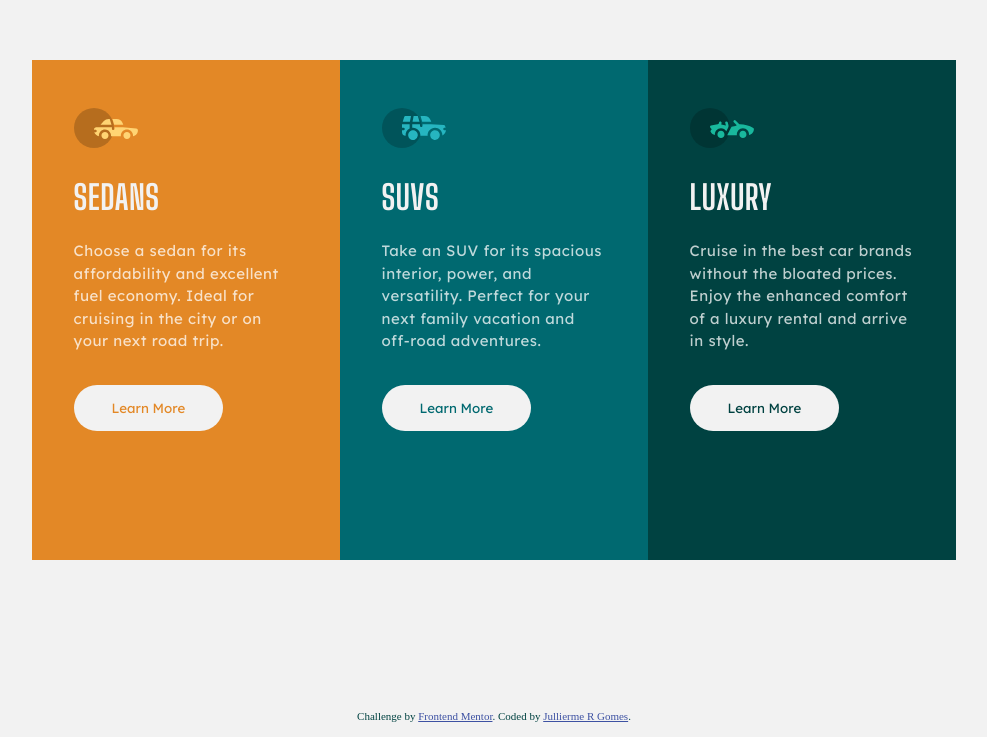
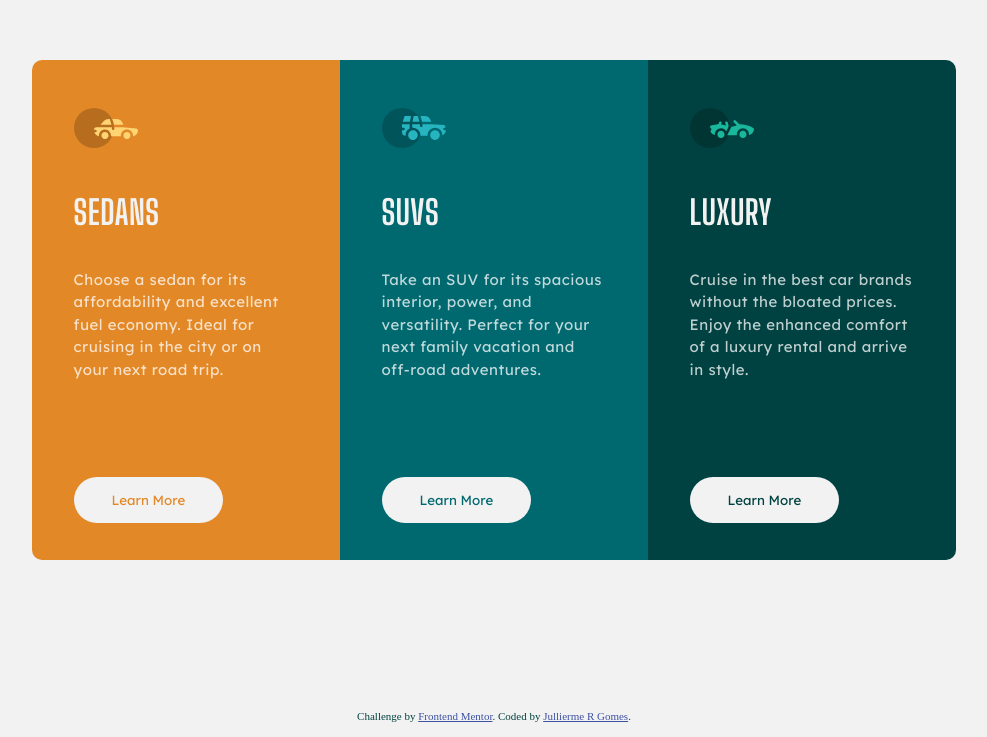
Before and after one commit to jullierme-r/3-column-preview-card, a plain HTML site: page index.html in a window 1280 px wide. Shown: the part 105-842 px from the top of the page, without its empty margins (146-1133 px from the left). Drawn offline with Linux system fonts and the light colour scheme.

Commit message:
Update style.css

```diff
--- a/style/style.css
+++ b/style/style.css
@@ -38,6 +38,7 @@ body {
 
 .sedan {
     background-color: var(--colorBrightOrange);
+    border-radius: .625rem .625rem 0 0;
 }
 
 .sedan .btn {
@@ -54,6 +55,7 @@ body {
 
 .luxury {
     background-color: var(--colorVeryDarkCyan);
+    border-radius: 0 0 .625rem .625rem;
 }
 
 .luxury .btn {
@@ -95,9 +97,16 @@ body {
     color: hsl(228, 45%, 44%);
 }
 
-@media screen and (min-width: 43.125em) {
+@media screen and (min-width: 42.8em) { /*685px*/
+    .container {
+        flex-direction: column;
+    }
+}
+
+@media screen and (min-width: 59.62em) { /*720px*/
     .container {
         height: 100vh;
+        flex-direction: row;
     }
 
     .card {
@@ -105,4 +114,20 @@ body {
         width: 19.25rem;
         padding: 3rem 2.6rem;
     }
+
+    .sedan {
+        border-radius: .625rem 0 0 .625rem;
+    }
+
+    .luxury {
+        border-radius: 0 .625rem .625rem 0;
+    }
+
+    .card-title {
+        margin: 2rem 0;
+    }
+
+    .btn {
+        margin-top: 5rem;
+    }
 }
```
